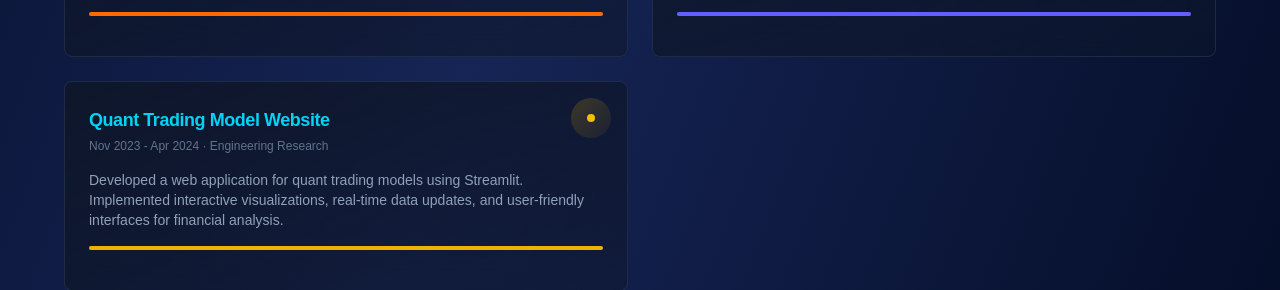
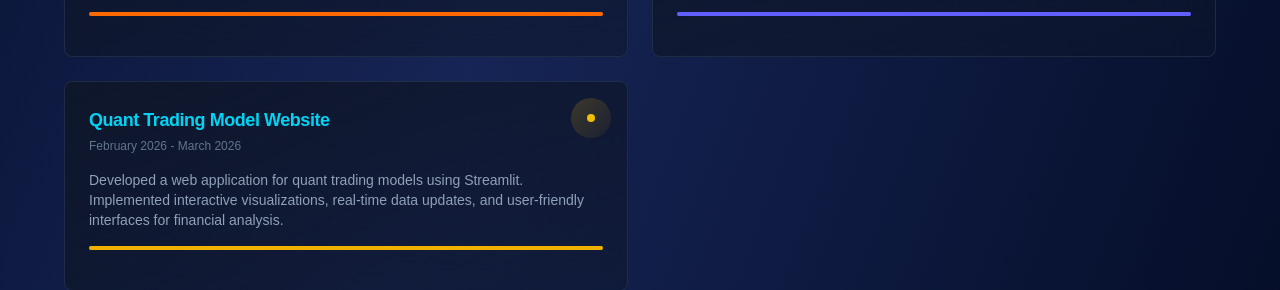
Before and after one commit to shanelawrence19/personal-website, a Next.js app: page / in a window 1280 px wide. Shown: the part 2120-2410 px from the top of the page. Built offline with nearby package versions, Linux system fonts and the light colour scheme.

Commit message:
Fixed the dates on Project 7

```diff
--- a/app/home-page.tsx
+++ b/app/home-page.tsx
@@ -305,7 +305,7 @@ export default function HomePage() {
                 <h3 className="text-lg font-semibold text-cyan-400 mb-1">
                   Quant Trading Model Website
                 </h3>
-                <p className="text-xs text-slate-500">Nov 2023 - Apr 2024 · Engineering Research</p>
+                <p className="text-xs text-slate-500">February 2026 - March 2026</p>
               </div>
               <p className="mb-4 text-sm text-slate-400">
                 Developed a web application for quant trading models using Streamlit. Implemented interactive visualizations, real-time data updates, and user-friendly interfaces for financial analysis.
```
